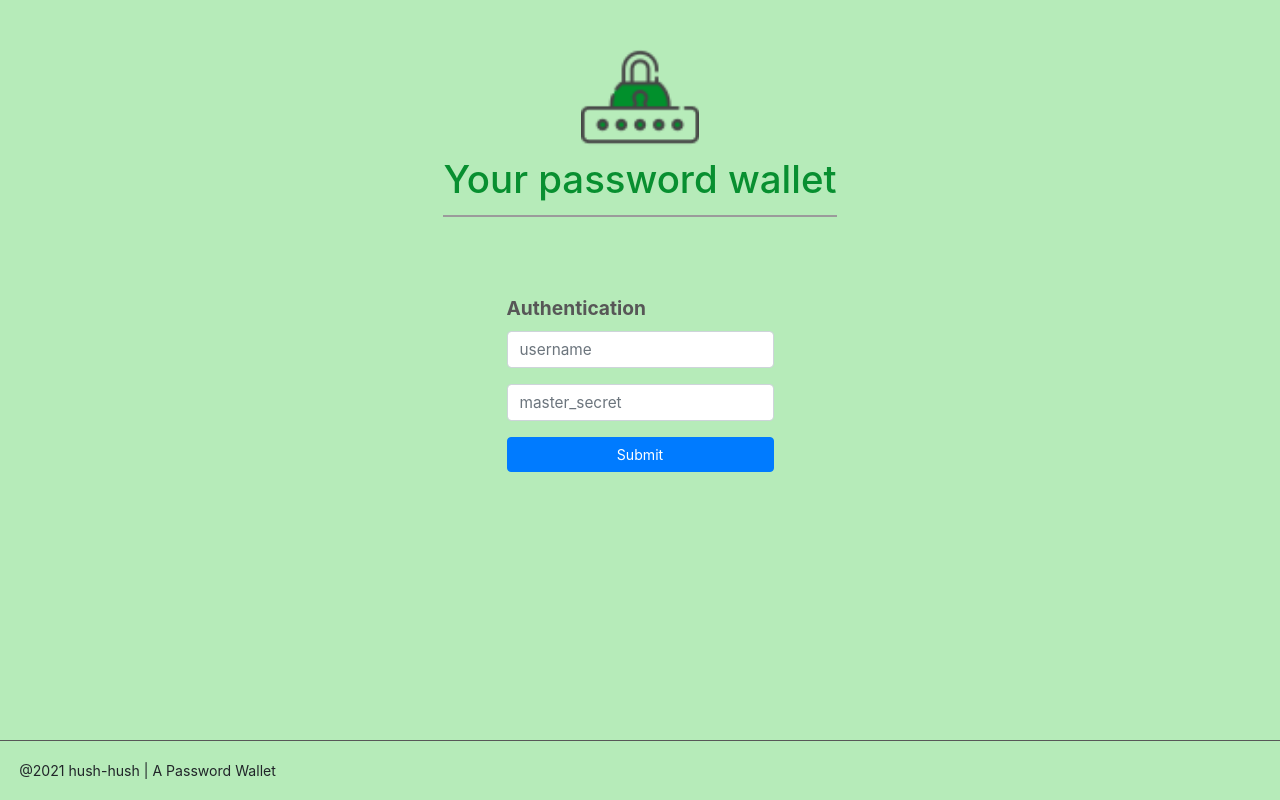
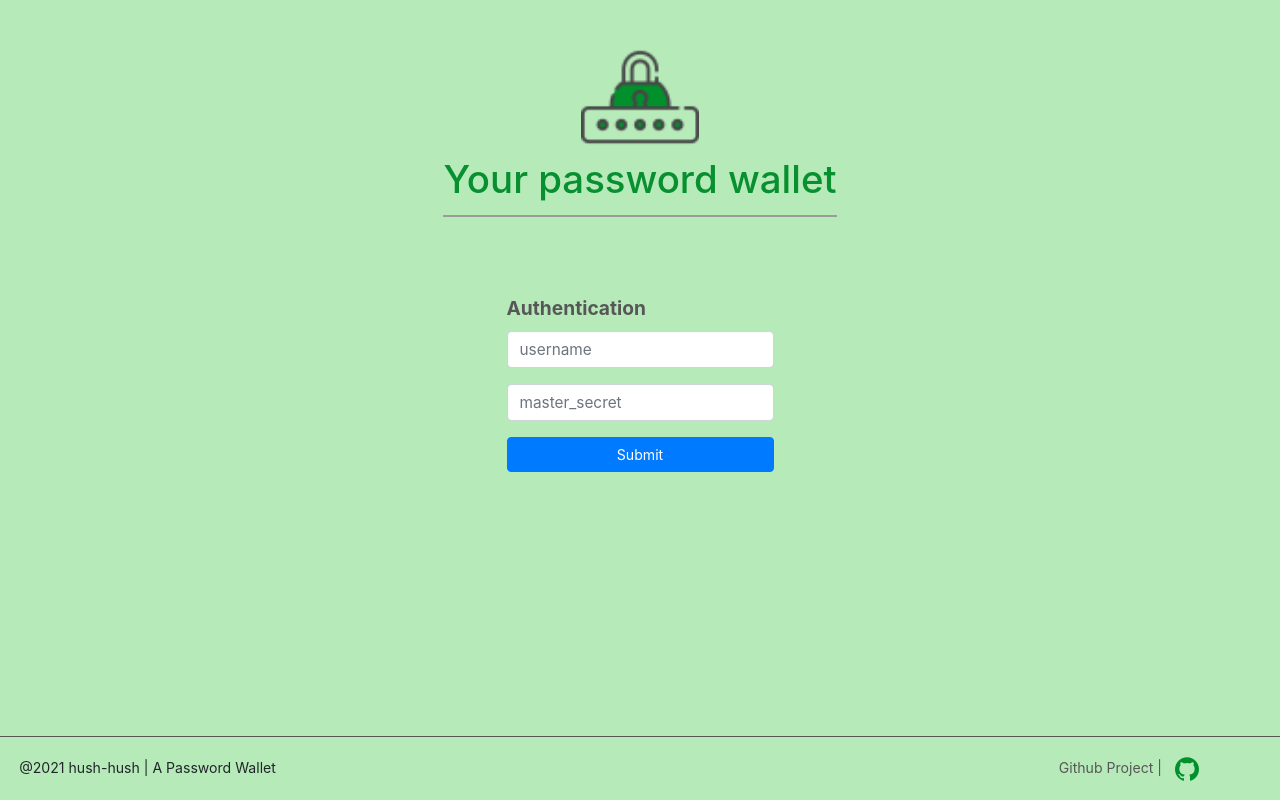
Before and after one commit to afraz-khan/hush-hush, a React (Create React App) app in the folder client/: page / in a window 1280 px wide. Built offline with nearby package versions, Linux system fonts and the light colour scheme.

Commit message:
code repo icon

```diff
--- a/client/src/App.css
+++ b/client/src/App.css
@@ -123,3 +123,25 @@ footer li:hover {
 		margin-top: 5vw;
 	}
 }
+
+#github-icon span{
+	margin-right: 1vw;
+	color: #575757;
+}
+
+#github-icon:hover{
+	text-decoration: none;
+}
+
+@media screen and (max-width: 480px) {
+
+  .social-icon{
+    height: 2vh;
+  }
+}
+
+@media screen and (max-width: 275px) {
+  .social-icon{
+    height: 1vh;
+  }
+}
--- a/client/src/App.js
+++ b/client/src/App.js
@@ -1,4 +1,4 @@
-import cardano from './cardano.png';
+import cardano from './images/cardano.png';
 import './App.css';
 import { BrowserRouter, Route, Switch } from 'react-router-dom';
 import Dashboard from './components/Dashboard';
--- a/client/src/components/Footer.js
+++ b/client/src/components/Footer.js
@@ -1,24 +1,25 @@
 // import twitter from '../images/twitter.png'
 // import dev from '../images/dev.png'
 // import mmm from '../images/mmm.png'
-// import github from '../images/github.png'
+import github from '../images/github.png'
 
 function Footer() {
   return (
     <footer>
       @2021 hush-hush | A Password Wallet
-      {/* <ul>
-        <li>
+      <ul>
+        {/* <li>
           <a href="https://twitter.com/afrazkhan_">
             <img className="social-icon" src={twitter} alt="twitter link" />
           </a>
-        </li>
-        <li>
-          <a href="https://github.com/afraz-khan">
-            <img className="social-icon" src={github} alt="github link" />
+        </li> */}
+        <li >
+          <a id='github-icon' href="https://github.com/afraz-khan">
+						<span >Github Project |</span>
+						<img className="social-icon" src={github} alt="github link" />
           </a>
         </li>
-        <li>
+        {/* <li>
           <a href="https://mmm.page/afrazkhan.main">
             <img className="social-icon" src={mmm} alt="mmm link" />
           </a>
@@ -27,8 +28,8 @@ function Footer() {
           <a href="https://dev.to/afrazkhan">
             <img className="social-icon" src={dev} alt="dev.to link" />
           </a>
-        </li>
-      </ul> */}
+        </li> */}
+      </ul>
     </footer>
   )
 }
```
Also changed, not shown: client/src/images/cardano.png (renamed from client/src/cardano.png), client/src/images/github.png (added).
